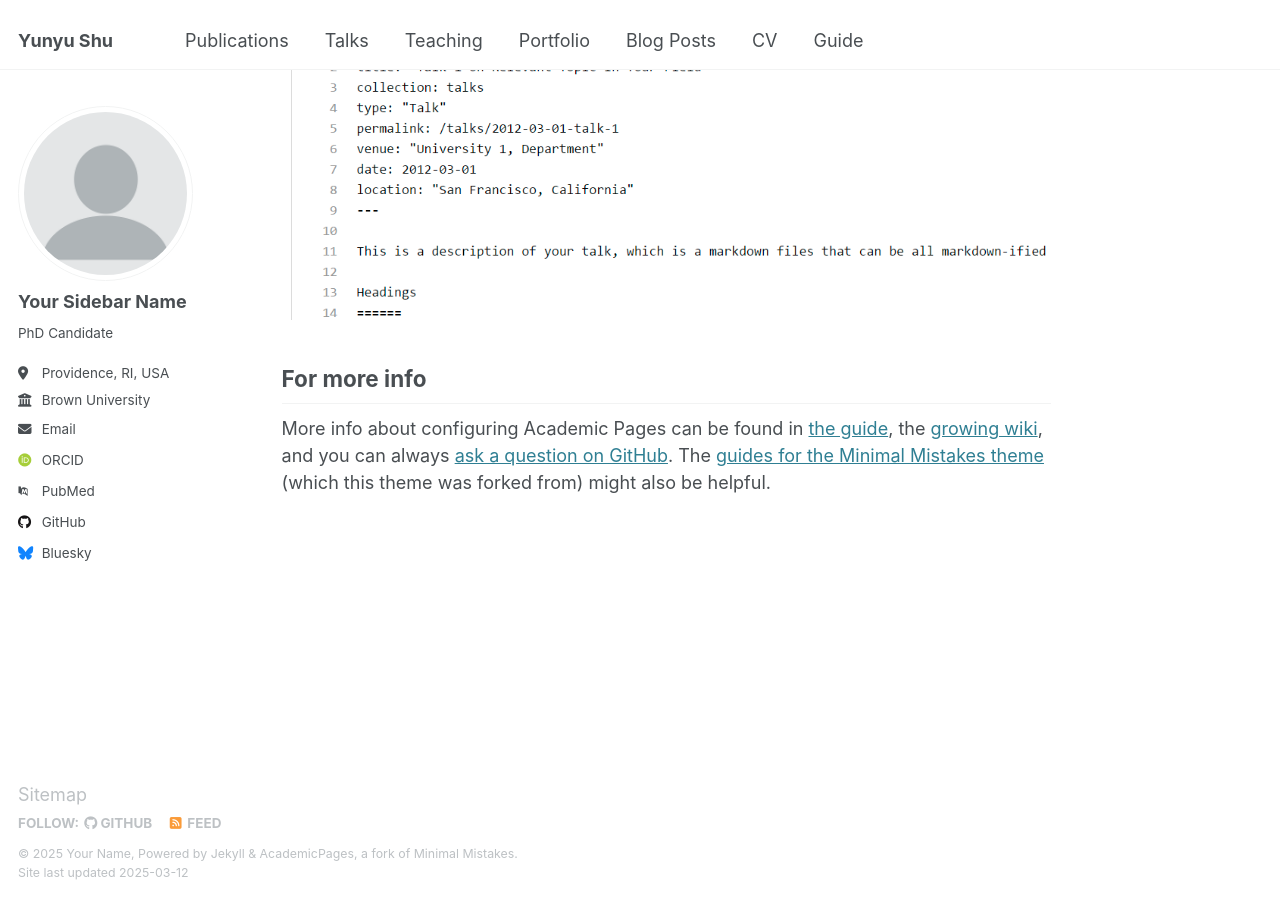
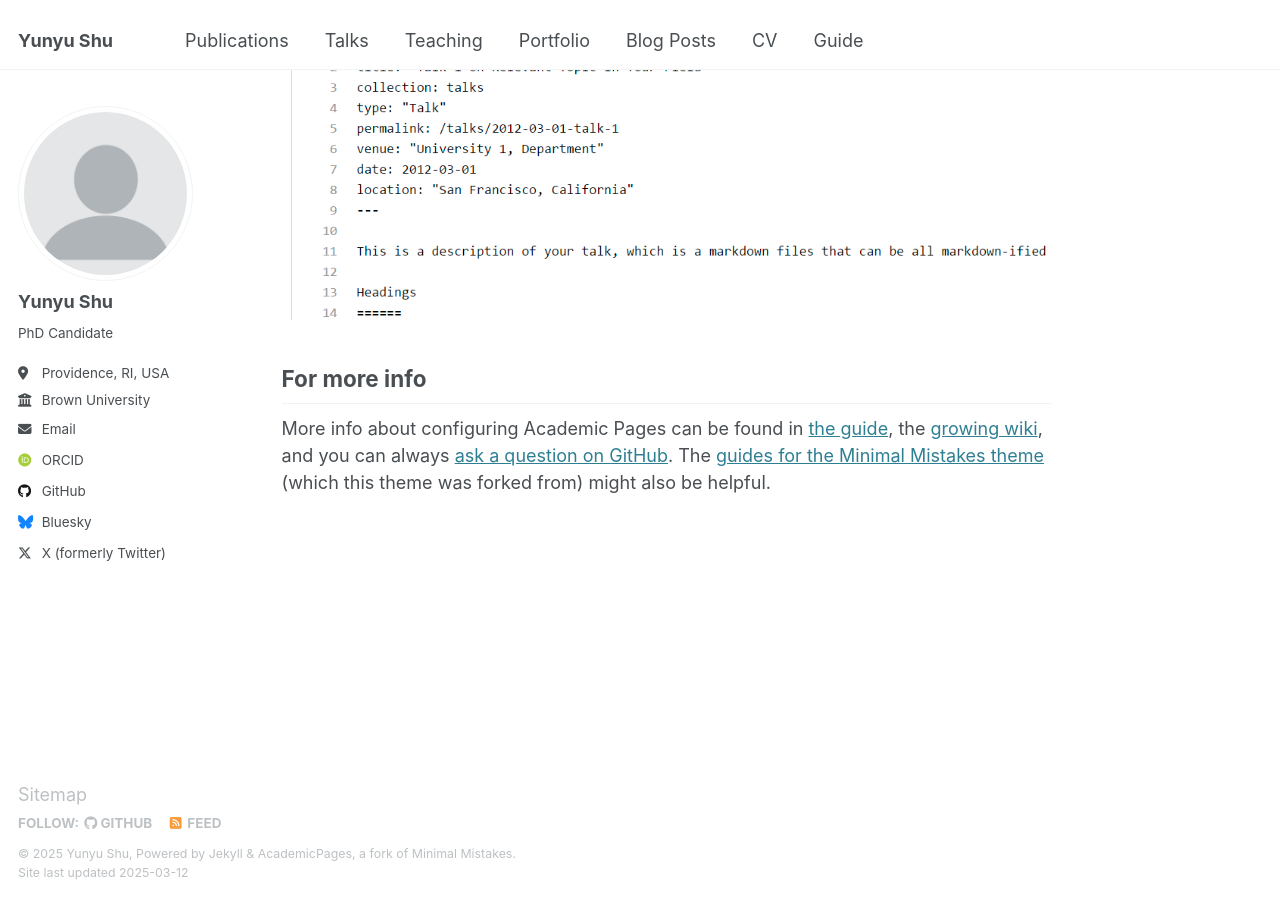
Before and after one commit to shirleyshu0503/shirleyshu0503.github.io, a Jekyll site: the page built from _pages/about.md, in a window 1280 px wide and 900 px high, scrolled down 2642 px. Built offline with Jekyll 4.4.1, drawn with Linux system fonts in a browser that asks for light colours; some web fonts are replaced.

Commit message:
Update _config.yml

```diff
--- a/_config.yml
+++ b/_config.yml
@@ -11,7 +11,7 @@ locale                   : "en-US"
 site_theme               : "default"
 title                    : "Yunyu Shu"
 title_separator          : "-"
-name                     : &name "Your Name"
+name                     : &name "Yunyu Shu"
 description              : &description "personal description"
 url                      : https://shirleyshu0503.github.io # the base hostname & protocol for your site e.g. "https://[your GitHub username].github.io"
 baseurl                  : "" # the subpath of your site, e.g. "/blog"
@@ -23,7 +23,7 @@ repository               : "shirleyshu0503/shirleyshu0503.github.io"
 author:
   # Biographic information
   avatar           : "profile.png"
-  name             : "Your Sidebar Name"
+  name             : "Yunyu Shu"
   pronouns         : # example: "she/her"
   bio              : "PhD Candidate"
   location         : "Providence, RI, USA"
@@ -37,7 +37,7 @@ author:
   impactstory      : # URL
   orcid            : "https://orcid.org/0000-0002-5866-3312"
   semantic         : # URL
-  pubmed           : "https://www.ncbi.nlm.nih.gov/pubmed/?term=john+snow"
+  pubmed           : # "https://www.ncbi.nlm.nih.gov/pubmed/?term=john+snow"
   researchgate     : # URL
   scopus           : # URL
 
@@ -45,7 +45,7 @@ author:
   bitbucket        : # Username - Update with your username on the site
   codepen          : # Username
   dribbble         : # Username
-  github           : "academicpages"
+  github           : "shirleyshu0503"
   kaggle           : # Username
   stackoverflow    : # User number or user number and name (i.e., use "1" or "1/jeff-atwood")
 
@@ -67,7 +67,7 @@ author:
   steam            : # Username
   telegram         : # URL
   tumblr           : # Username
-  twitter          : # Username for X / Twitter
+  twitter          : "YunyuShu"
   vine             : # Username
   weibo            : # Username
   wikipedia        : # Username
```
